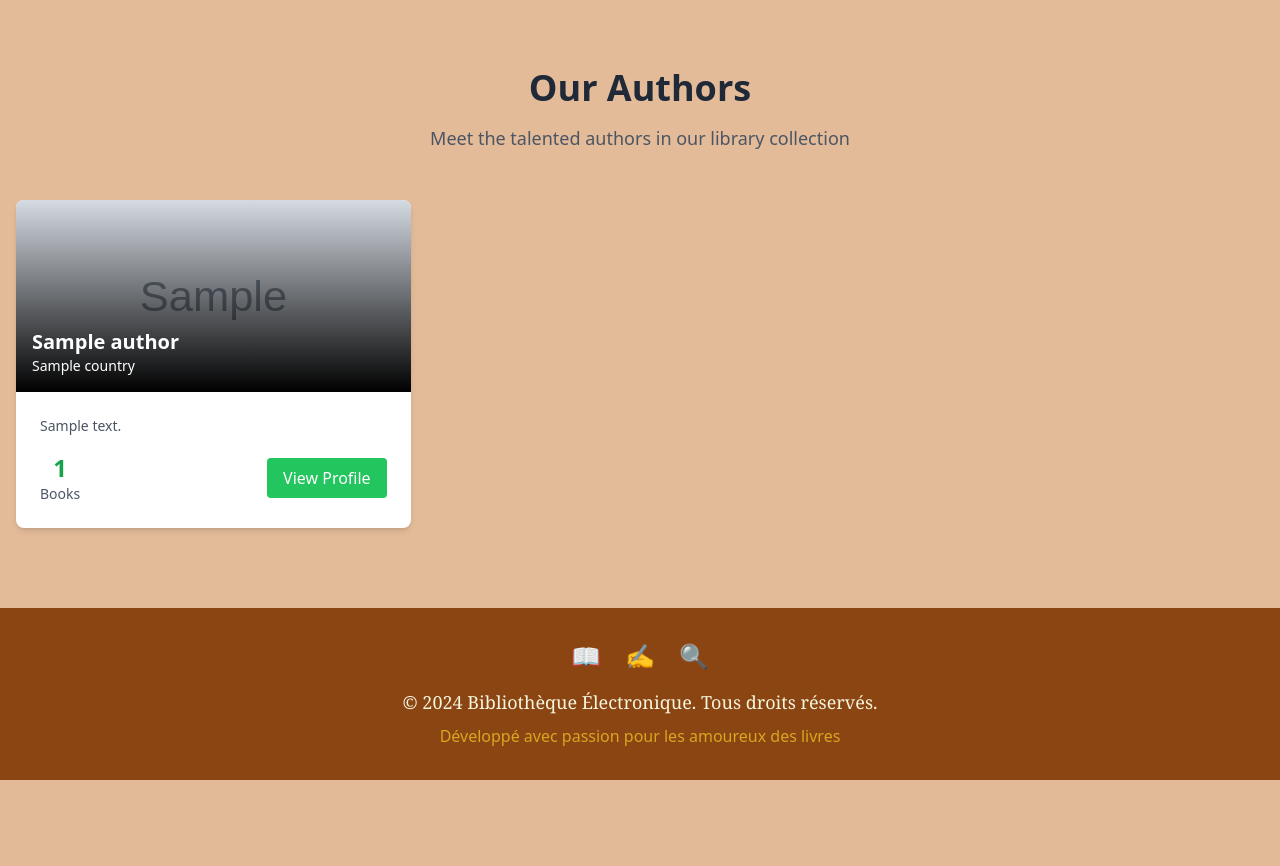
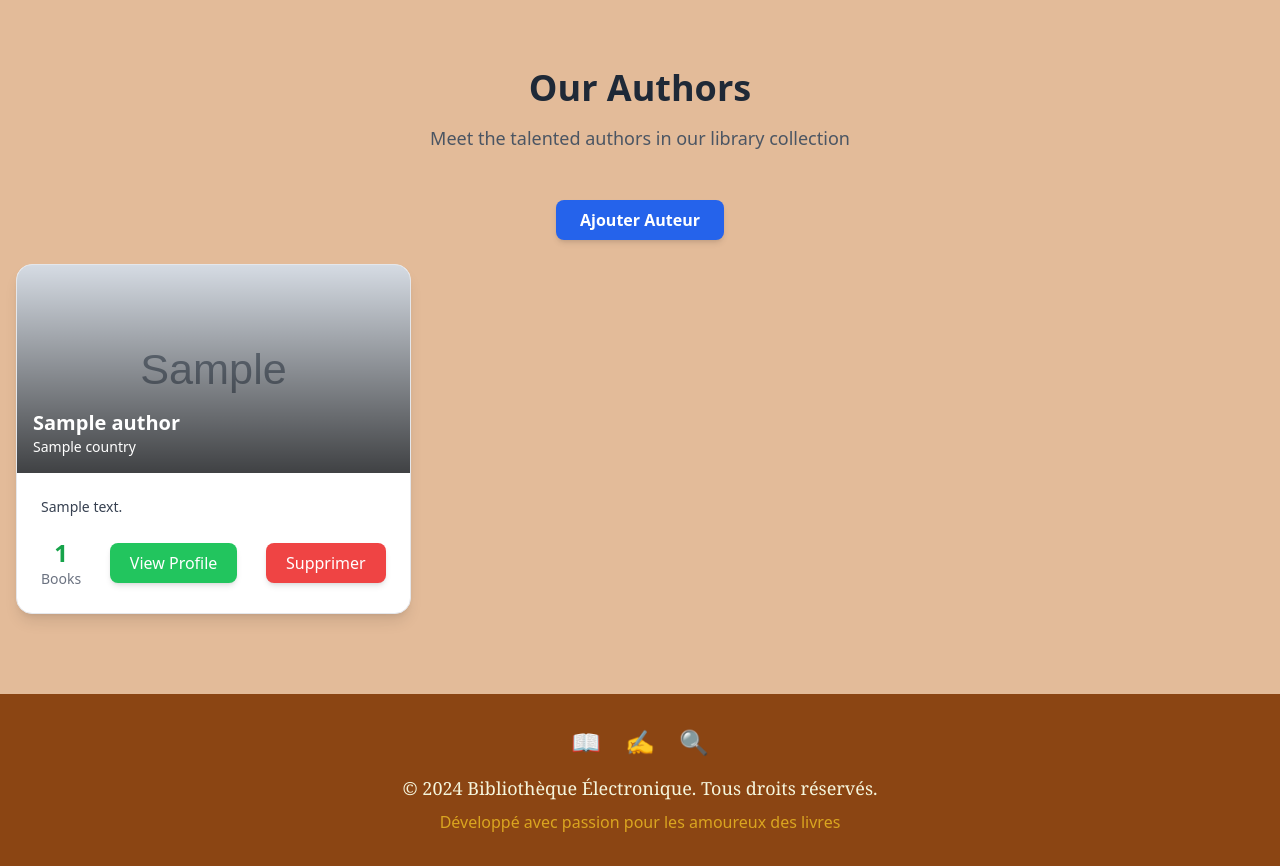
Before and after one commit to bensmailfati11/geeks-institute, a Flask app: page /authors in a window 1280 px wide. Shown: the part 228-1094 px from the top of the page. Before the commit the page ends 1008 px from the top, so only its background shows below. Run offline with Flask 3, Linux system fonts and the light colour scheme; grey boxes marked "Sample" are stand-in pictures; a database or web service that is not in the repository returns one stand-in record (values such as "Sample title"); some libraries are stand-ins or nearby versions.

Commit message:
modification templates (authors - categories)

```diff
--- a/week_2/day_5/full_stack_web_app/index.py
+++ b/week_2/day_5/full_stack_web_app/index.py
@@ -1,4 +1,4 @@
-# app.py
+# index.py
 from flask import Flask, render_template, request, redirect, url_for, flash, session
 import psycopg2
 from psycopg2.extras import RealDictCursor
@@ -174,6 +174,23 @@ def category_detail(category_id):
     conn.close()
     return render_template("category_detail.html", category=category, books=books)
 
+# --------- route delete author --------#
+
+@app.route('/author/delete/<int:author_id>', methods=['POST'])
+def delete_author(author_id):
+    try:
+        conn = get_db_connection()
+        cur = conn.cursor()
+        cur.execute("DELETE FROM authors WHERE id = %s", (author_id,))
+        conn.commit()
+        cur.close()
+        conn.close()
+        flash('Auteur supprimé avec succès !', 'success')
+    except Exception as e:
+        flash(f"Erreur lors de la suppression : {e}", 'danger')
+    return redirect(url_for('authors'))
+
+
 # --- ROUTES LIVRES CRUD ---
 @app.route("/book/<int:book_id>")
 def details(book_id):
--- a/week_2/day_5/full_stack_web_app/templates/authors.html
+++ b/week_2/day_5/full_stack_web_app/templates/authors.html
@@ -6,12 +6,77 @@
     <p class="text-lg text-gray-600">Meet the talented authors in our library collection</p>
 </div>
 
+<!-- BOUTON POUR AFFICHER LE FORMULAIRE -->
+<div class="text-center mb-6">
+    <button id="toggleFormBtn"
+            class="bg-blue-600 text-white font-semibold px-6 py-2 rounded-lg shadow-md hover:bg-blue-700 transition">
+            Ajouter Auteur
+    </button>
+</div>
+
+<!-- FORMULAIRE AJOUT AUTEUR CACHÉ PAR DÉFAUT -->
+<div id="authorForm" class="max-w-lg mx-auto bg-white p-6 rounded-xl shadow-md border border-gray-200 mb-12 hidden">
+    <h2 class="text-2xl font-bold mb-5 text-gray-800 text-center">Ajouter un Auteur</h2>
+    <form action="{{ url_for('create_author') }}" method="post" class="space-y-4">
+        <div>
+            <label class="block text-gray-700 font-semibold mb-1">Nom</label>
+            <input type="text" name="name" required
+                   class="w-full border border-gray-300 rounded-lg px-3 py-2 focus:ring-2 focus:ring-blue-500 focus:outline-none transition">
+        </div>
+        <div>
+            <label class="block text-gray-700 font-semibold mb-1">Pays</label>
+            <input type="text" name="country"
+                   class="w-full border border-gray-300 rounded-lg px-3 py-2 focus:ring-2 focus:ring-blue-500 focus:outline-none transition">
+        </div>
+        <div>
+            <label class="block text-gray-700 font-semibold mb-1">Biographie</label>
+            <textarea name="bio" rows="3"
+                      class="w-full border border-gray-300 rounded-lg px-3 py-2 focus:ring-2 focus:ring-blue-500 focus:outline-none transition"></textarea>
+        </div>
+        <div>
+            <label class="block text-gray-700 font-semibold mb-1">Photo (URL)</label>
+            <input type="text" name="photo"
+                   class="w-full border border-gray-300 rounded-lg px-3 py-2 focus:ring-2 focus:ring-blue-500 focus:outline-none transition">
+        </div>
+        <div class="flex justify-between items-center mt-4">
+            <button type="submit"
+                    class="w-2/3 bg-gradient-to-r from-blue-600 to-indigo-600 text-white font-semibold px-4 py-2 rounded-lg shadow-md hover:from-blue-700 hover:to-indigo-700 hover:shadow-lg transition transform hover:-translate-y-0.5">
+                    Ajouter Auteur
+            </button>
+            <button type="button" id="cancelBtn"
+                    class="w-1/3 bg-gray-400 text-white font-semibold px-4 py-2 rounded-lg hover:bg-gray-500 transition ml-2">
+                    Annuler
+            </button>
+        </div>
+    </form>
+</div>
+
+<!-- SCRIPT POUR FAIRE DISPARAÎTRE LE BOUTON ET MONTRER LE FORMULAIRE -->
+<script>
+    const toggleBtn = document.getElementById('toggleFormBtn');
+    const formDiv = document.getElementById('authorForm');
+    const cancelBtn = document.getElementById('cancelBtn');
+
+    toggleBtn.addEventListener('click', () => {
+        toggleBtn.style.display = 'none'; // fait disparaître le bouton
+        formDiv.classList.remove('hidden'); // affiche le formulaire
+        formDiv.scrollIntoView({ behavior: 'smooth' });
+    });
+
+    cancelBtn.addEventListener('click', () => {
+        formDiv.classList.add('hidden'); // cache le formulaire
+        toggleBtn.style.display = 'inline-block'; // fait réapparaître le bouton Ajouter
+    });
+</script>
+
+
+<!-- LISTE DES AUTEURS -->
 <div class="grid grid-cols-1 md:grid-cols-2 lg:grid-cols-3 gap-8">
     {% for author in authors %}
-    <div class="bg-white rounded-lg shadow-md overflow-hidden hover:shadow-lg transition">
-        <div class="relative h-48 overflow-hidden">
+    <div class="bg-white rounded-2xl shadow-lg overflow-hidden hover:shadow-2xl transition border border-gray-200">
+        <div class="relative h-52 overflow-hidden">
             <img src="{{ author.photo }}" alt="{{ author.name }} photo" class="w-full h-full object-cover">
-            <div class="absolute inset-0 bg-gradient-to-t from-black to-transparent"></div>
+            <div class="absolute inset-0 bg-gradient-to-t from-black/70 to-transparent"></div>
             <div class="absolute bottom-4 left-4 text-white">
                 <h3 class="text-xl font-bold">{{ author.name }}</h3>
                 <p class="text-sm">{{ author.country }}</p>
@@ -19,13 +84,20 @@
         </div>
 
         <div class="p-6">
-            <p class="text-gray-600 text-sm mb-4">{{ author.bio }}</p>
-            <div class="flex justify-between items-center">
+            <p class="text-gray-700 text-sm mb-5">{{ author.bio }}</p>
+            <div class="flex justify-between items-center space-x-3">
                 <div class="text-center">
                     <span class="text-2xl font-bold text-green-600">{{ author.book_count }}</span>
-                    <span class="text-gray-600 block text-sm">Books</span>
+                    <span class="text-gray-500 block text-sm">Books</span>
                 </div>
-                <a href="{{ url_for('author_detail', author_id=author.id) }}" class="bg-green-500 text-white px-4 py-2 rounded hover:bg-green-600 transition">View Profile</a>
+                <a href="{{ url_for('author_detail', author_id=author.id) }}" class="bg-green-500 text-white px-5 py-2 rounded-lg hover:bg-green-600 transition shadow-md">
+                    View Profile
+                </a>
+                <form action="{{ url_for('delete_author', author_id=author.id) }}" method="post">
+                    <button type="submit" class="bg-red-500 text-white px-5 py-2 rounded-lg hover:bg-red-600 transition shadow-md">
+                        Supprimer
+                    </button>
+                </form>
             </div>
         </div>
     </div>
--- a/week_2/day_5/full_stack_web_app/templates/base.html
+++ b/week_2/day_5/full_stack_web_app/templates/base.html
@@ -31,8 +31,6 @@
             </div>
         </div>
         <div class="flex space-x-6 items-center">
-
-
             <!-- Menu de navigation -->
             <div class="flex space-x-6 items-center">
                 <a href="{{ url_for('index') }}" class="px-4 py-2 rounded-lg hover:bg-library-accent hover:text-white transition duration-300 font-medium">
@@ -44,7 +42,6 @@
                 <a href="{{ url_for('authors') }}" class="px-4 py-2 rounded-lg hover:bg-library-accent hover:text-white transition duration-300 font-medium">
                     Auteurs
                 </a>
-
                 <a href="{{ url_for('dashboard') }}" class="px-4 py-2 rounded-lg hover:bg-library-accent hover:text-white transition duration-300 font-medium">
                     Dashboard
                 </a>
@@ -62,7 +59,6 @@
                     + Ajouter un Livre
                 </a>
             </div>
-
         </div>
     </div>
 </nav>
```
Also changed, not shown: week_2/day_5/full_stack_web_app/templates/categories.html (+45 -8 lines).
